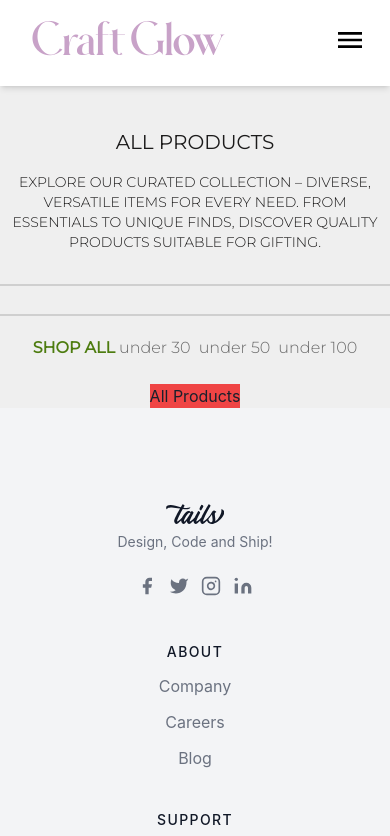
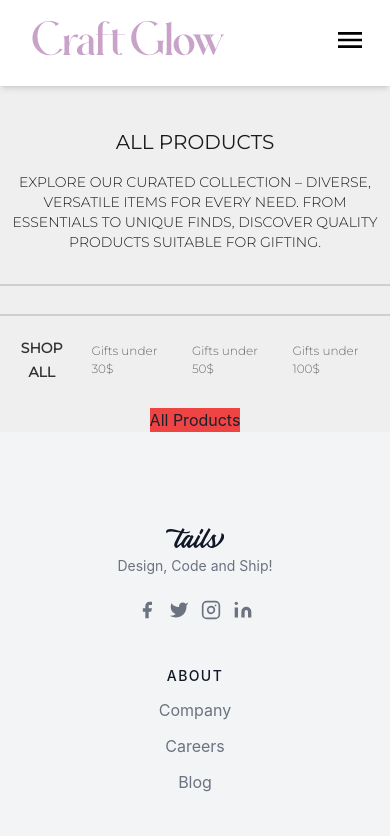
Before and after one commit to nmcev/odin-shopping-cart, a React (Vite) app: page /products in a window 390 px wide. Shown: the top 836 px of the page. Built offline with nearby package versions, Linux system fonts and the light colour scheme.

Commit message:
style: change the color of the active link and add paddin for small screens

```diff
--- a/src/components/Products/helper/AsidePage.jsx
+++ b/src/components/Products/helper/AsidePage.jsx
@@ -9,22 +9,22 @@
 
   return (
     <aside className='flex md:sticky md:top-48'>
-      <div className='md:pl-16 flex md:flex-col gap-1 items-start'>
-        <button className='font-montserrat-reg text-base'>
-          <NavLink to='/products' className={isLinkActive('/products') ? 'text-lime-700 font-semibold' : ''}>
+      <div className='md:pl-16 flex md:flex-col gap-1 items-start max-sm:gap-4 max-sm:items-center max-sm:px-2'>
+        <button className='font-montserrat-reg text-base max-sm:text-14'>
+          <NavLink to='/products' className={isLinkActive('/products') ? 'text-dark font-semibold' : ''}>
             SHOP ALL
           </NavLink>
         </button>
 
-        <ul className='flex md:flex-col gap-2 font-products text-dimGray text-16'>
-          <NavLink to='/products/under30' className={isLinkActive('/products/under30') ? 'text-lime-700 font-semibold' : ''}>
-            under 30
+        <ul className='flex md:flex-col gap-4 font-products text-dimGray text-16 max-sm:text-12'>
+          <NavLink to='/products/under30' className={isLinkActive('/products/under30') ? 'text-dark font-semibold' : ''}>
+            Gifts under 30$
           </NavLink>
-          <NavLink to='/products/under50' className={isLinkActive('/products/under50') ? 'text-lime-700 font-semibold' : ''}>
-            under 50
+          <NavLink to='/products/under50' className={ isLinkActive('/products/under50') ? 'text-dark font-semibold' : ''}>
+            Gifts under 50$
           </NavLink>
-          <NavLink to='/products/under100' className={isLinkActive('/products/under100') ? 'text-lime-700 font-semibold' : ''}>
-            under 100
+          <NavLink to='/products/under100' className={isLinkActive('/products/under100') ? 'text-dark font-semibold' : ''}>
+            Gifts under 100$
           </NavLink>
         </ul>
       </div>
```
